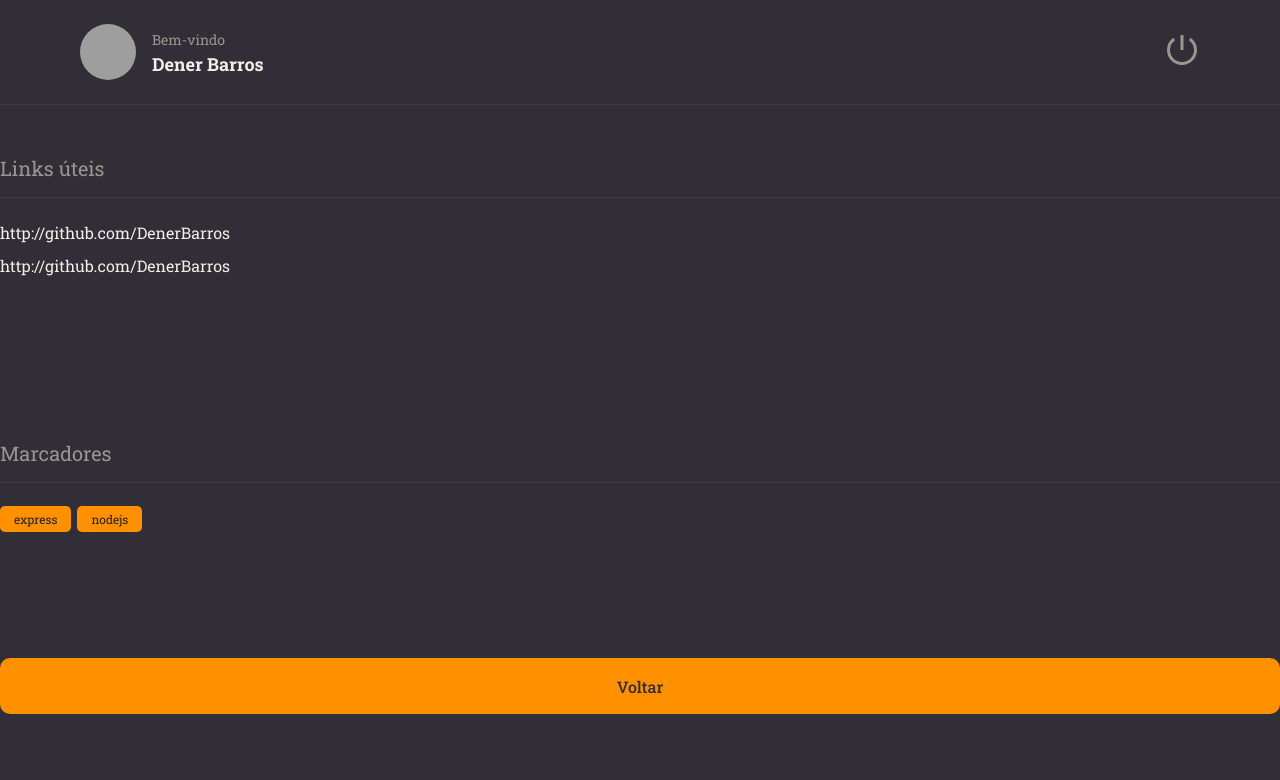
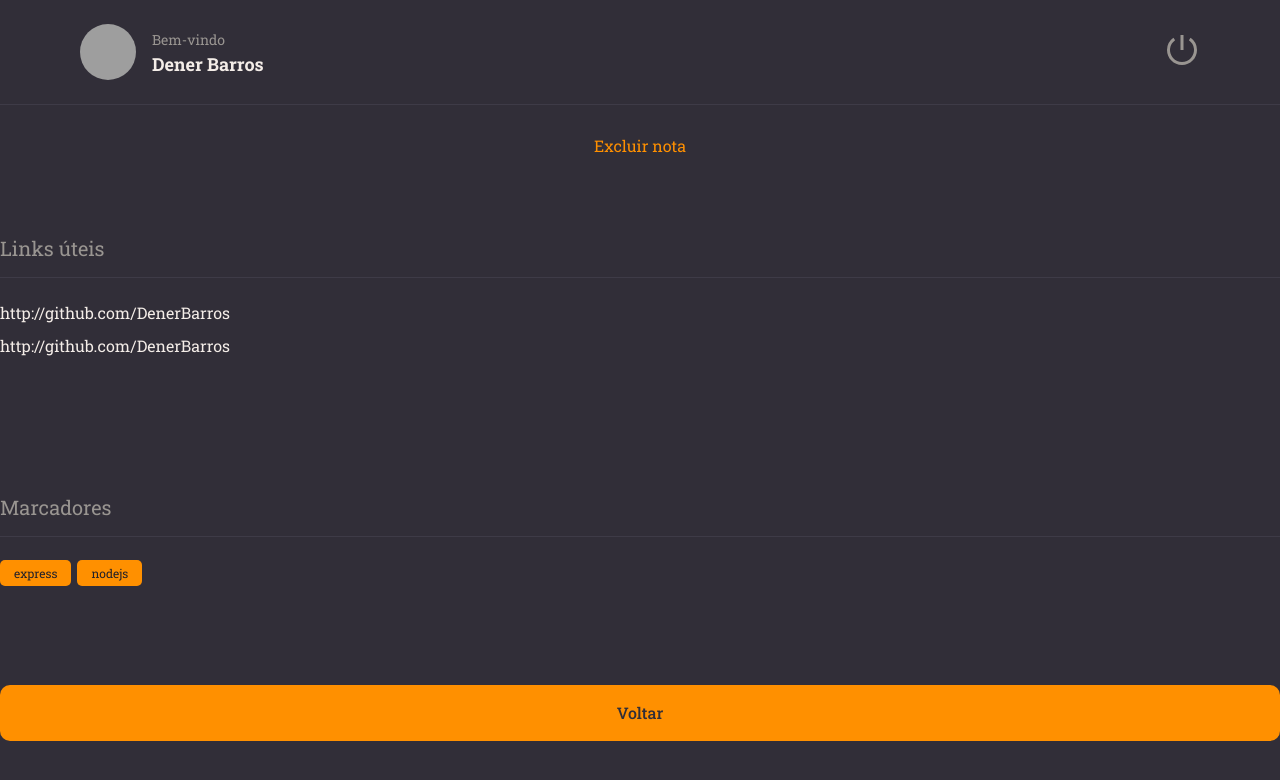
Before and after one commit to DenerBarros/rocketNotes, a React (Vite) app: page / in a window 1280 px wide. Shown: the top 780 px of the page. Built offline with nearby package versions, Linux system fonts and the light colour scheme; grey boxes are pictures that could not be loaded.

Commit message:
Criado o componente ButtonText e feito a estilização do mesmo

```diff
--- a/src/components/ButtonText/index.jsx
+++ b/src/components/ButtonText/index.jsx
@@ -1,5 +1,14 @@
 import { Container } from './styles';
 
-export function ButtonText() {
-    return ();
+export function ButtonText({title, ...rest}) {
+    return (
+
+        <Container
+            type="button"
+            {...rest}
+        >
+            {title}
+        </Container>
+
+    );
 }
--- a/src/components/ButtonText/styles.js
+++ b/src/components/ButtonText/styles.js
@@ -1,5 +1,8 @@
 import styled from 'styled-components';
 
 export const Container = styled.button`
-
+    background: none;
+    color: ${({ theme }) => theme.COLORS.ORANGE};
+    border: none;
+    font-size: 16px;
 `;
--- a/src/pages/Details/index.jsx
+++ b/src/pages/Details/index.jsx
@@ -3,6 +3,7 @@ import { Container, Links } from './styles';
 import { Header } from '../../components/Header';
 import { Section } from '../../components/Section';
 import { Tag } from '../../components/Tag';
+import { ButtonText } from '../../components/ButtonText';
 import { Button } from '../../components/Button';
 
 export function Details() {
@@ -10,6 +11,7 @@ export function Details() {
   return(
     <Container>
       <Header />
+      <ButtonText title="Excluir nota"/>
       <Section title="Links úteis">
         <Links>
           <li>
```
